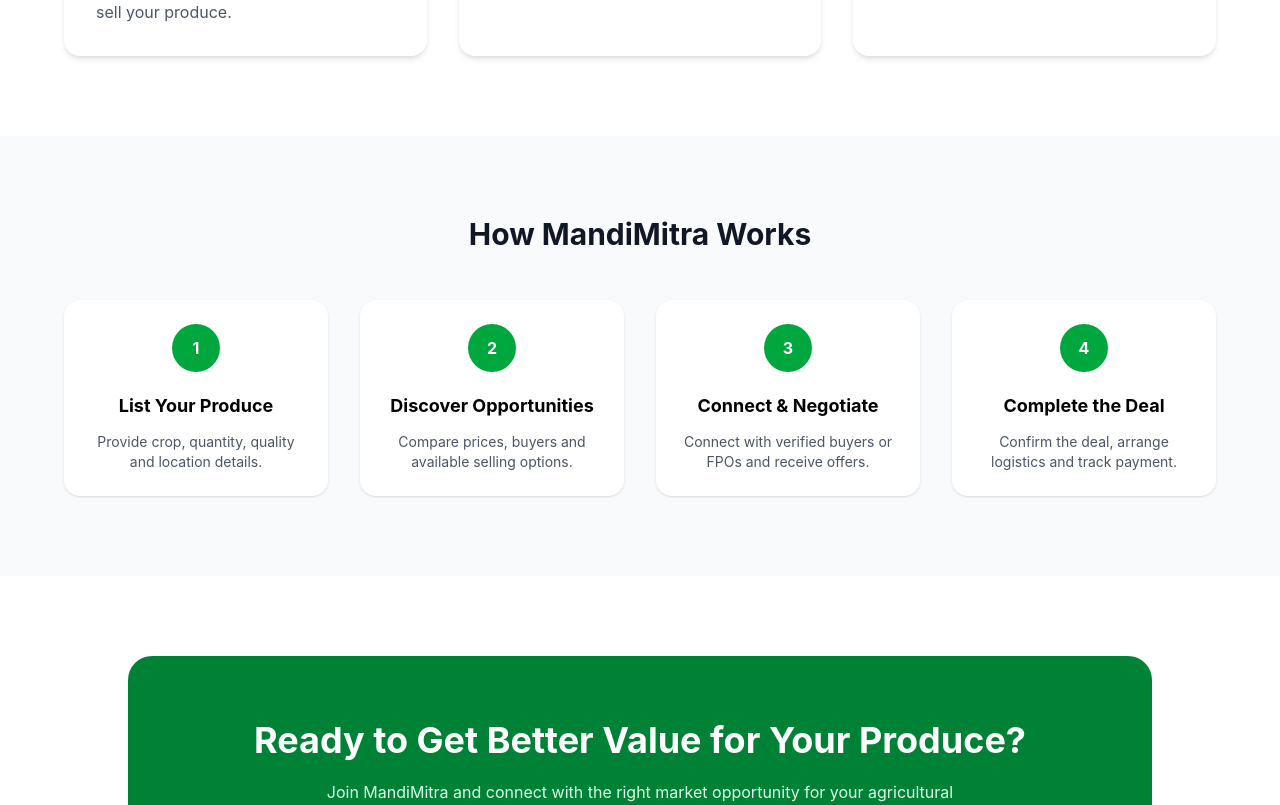
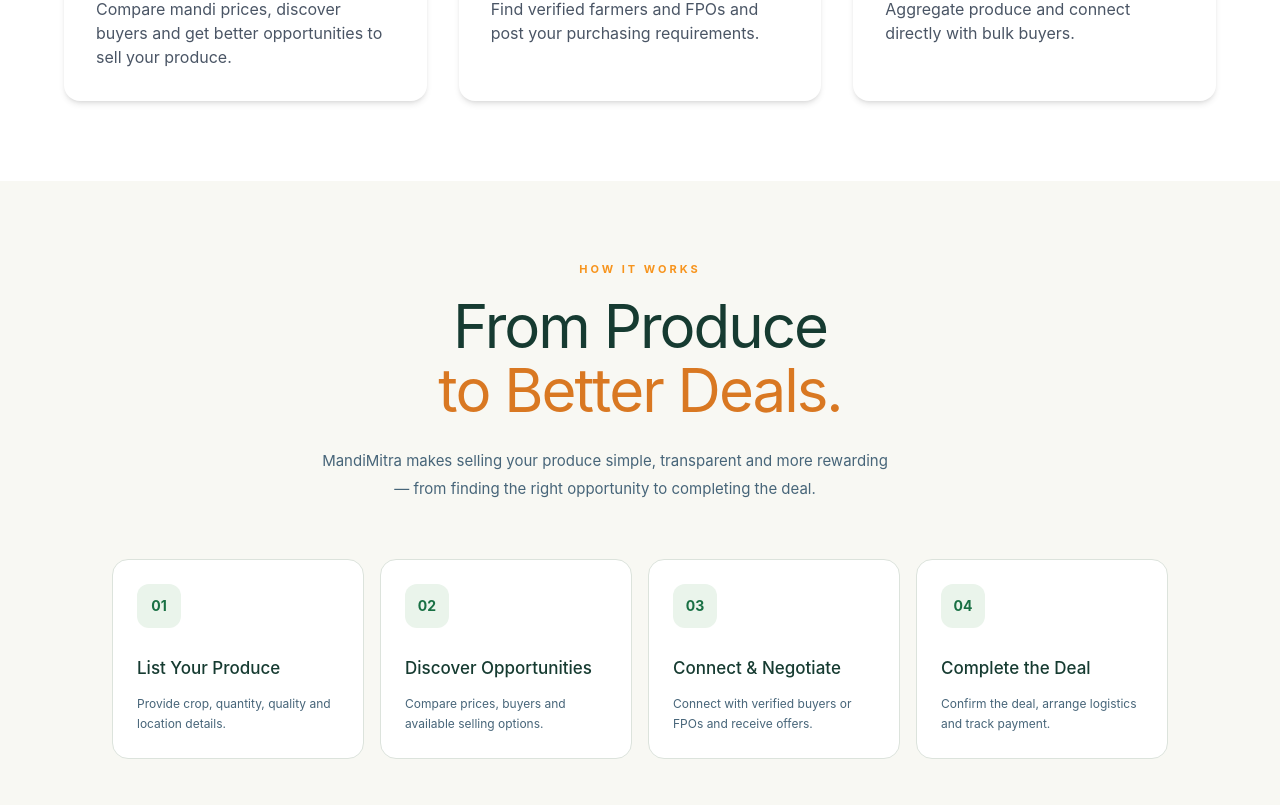
Before and after one commit to RiyaRani23/MandiMitra, a React (Vite) app: page / in a window 1280 px wide. Shown: the part 1575-2380 px from the top of the page. Built offline with nearby package versions, Linux system fonts and the light colour scheme.

Commit message:
Home page

```diff
--- a/src/components/Footer.jsx
+++ b/src/components/Footer.jsx
@@ -171,7 +171,7 @@
                   className="mt-0.5 shrink-0 text-[#f7941d]"
                 />
                 <span>
-                  Bihar, India
+                  Jharkhand, India
                 </span>
               </div>
 
--- a/src/components/Hero.jsx
+++ b/src/components/Hero.jsx
@@ -2,13 +2,13 @@
 
 function Hero() {
   return (
-    <section className="relative h-[595px] overflow-hidden">
+    <section className="relative h-160 overflow-hidden">
 
       {/* Background Image */}
       <div
         className="absolute inset-0 bg-cover bg-center"
         style={{
-          backgroundImage: "url('/images/farmer-hero.jpg')",
+          backgroundImage: "url('https://cdn.pixabay.com/photo/2017/08/25/05/30/in-rice-field-2679153_1280.jpg')",
         }}
       />
 
@@ -19,9 +19,9 @@
       <div className="absolute inset-x-0 bottom-0 h-32 bg-gradient-to-t from-[#12382a]/70 to-transparent" />
 
       {/* Hero Content */}
-      <div className="relative z-10 mx-20 flex h-full max-w-[1350px] items-center px-8">
+      <div className="relative z-10 mx-20 flex h-full max-w-350 items-center px-8">
 
-        <div className="max-w-[550px] pt-16">
+        <div className="max-w-137.5 pt-16">
 
           {/* Small Label */}
           <div className="mb-5 flex items-center gap-2">
@@ -33,7 +33,7 @@
           </div>
 
           {/* Heading */}
-          <h1 className="text-[54px] font-light leading-[1.17] tracking-[-2px] text-white md:text-[60px]">
+          <h1 className="text-[60px] font-light leading-[1.17] tracking-[-2px] text-white md:text-[60px]">
             Sahi Daam,
             <br />
             Sahi Faisla,
@@ -42,9 +42,8 @@
           </h1>
 
           {/* Description */}
-          <p className="mt-5 max-w-[400px] text-[14px] leading-6 text-white/85">
-            Discover better markets. Compare prices. Sell with
-            confidence.
+          <p className="mt-5 max-w-100 text-[14px] leading-6 text-white/85">
+            Discover better markets. Compare prices. Sell with confidence.
           </p>
 
           {/* Buttons */}
--- a/src/components/HowItWorks.jsx
+++ b/src/components/HowItWorks.jsx
@@ -1,68 +1,83 @@
 function HowItWorks() {
+  const steps = [
+    {
+      number: "01",
+      title: "List Your Produce",
+      description:
+        "Provide crop, quantity, quality and location details.",
+    },
+    {
+      number: "02",
+      title: "Discover Opportunities",
+      description:
+        "Compare prices, buyers and available selling options.",
+    },
+    {
+      number: "03",
+      title: "Connect & Negotiate",
+      description:
+        "Connect with verified buyers or FPOs and receive offers.",
+    },
+    {
+      number: "04",
+      title: "Complete the Deal",
+      description:
+        "Confirm the deal, arrange logistics and track payment.",
+    },
+  ];
+
   return (
-    <section className="bg-gray-50 px-8 py-20 scroll-mt-21.5" id="how-it-works">
-      <div className="mx-auto max-w-6xl">
-        <h2 className="text-center text-3xl font-bold text-gray-900">
-          How MandiMitra Works
-        </h2>
+    <section
+      id="how-it-works"
+      className="bg-[#f8f8f3] px-8 py-20 scroll-mt-[86px]"
+    >
+      <div className="mx-20 max-w-[1350px]">
 
-        <div className="mt-12 grid gap-8 md:grid-cols-4">
-          <div className="rounded-2xl bg-white p-6 text-center shadow-sm">
-            <span className="mx-auto flex h-12 w-12 items-center justify-center rounded-full bg-green-600 font-bold text-white">
-              1
+        {/* Heading */}
+        <div className="mx-auto max-w-[650px] text-center">
+          <p className="text-[11px] font-bold tracking-[3px] text-[#f7941d]">
+            HOW IT WORKS
+          </p>
+
+          <h2 className="mt-4 text-5xl font-normal leading-[1.08] tracking-[-2px] text-[#163b31] md:text-6xl">
+            From Produce
+            <br />
+            <span className="text-[#d97822]">
+              to Better Deals.
             </span>
+          </h2>
 
-            <h3 className="mt-5 text-lg font-bold">
-              List Your Produce
-            </h3>
+          <p className="mt-6 max-w-[580px] text-[15px] leading-7 text-[#476579]">
+            MandiMitra makes selling your produce simple, transparent
+            and more rewarding — from finding the right opportunity
+            to completing the deal.
+          </p>
+        </div>
 
-            <p className="mt-3 text-sm text-gray-600">
-              Provide crop, quantity, quality and location details.
-            </p>
-          </div>
+        {/* Steps */}
+        <div className="mt-14 grid gap-4 md:grid-cols-2 lg:grid-cols-4">
+          {steps.map((step) => (
+            <div
+              key={step.number}
+              className="group rounded-2xl border border-[#dce3dc] bg-white p-6 transition duration-300 hover:-translate-y-1 hover:shadow-md"
+            >
+              {/* Number */}
+              <div className="flex h-11 w-11 items-center justify-center rounded-xl bg-[#eaf4eb] text-sm font-bold text-[#197044] transition duration-300 group-hover:bg-[#197044] group-hover:text-white">
+                {step.number}
+              </div>
 
-          <div className="rounded-2xl bg-white p-6 text-center shadow-sm">
-            <span className="mx-auto flex h-12 w-12 items-center justify-center rounded-full bg-green-600 font-bold text-white">
-              2
-            </span>
+              {/* Content */}
+              <h3 className="mt-7 text-[17px] font-medium text-[#163b31]">
+                {step.title}
+              </h3>
 
-            <h3 className="mt-5 text-lg font-bold">
-              Discover Opportunities
-            </h3>
+              <p className="mt-3 text-[12px] leading-5 text-[#476579]">
+                {step.description}
+              </p>
+            </div>
+          ))}
+        </div>
 
-            <p className="mt-3 text-sm text-gray-600">
-              Compare prices, buyers and available selling options.
-            </p>
-          </div>
-
-          <div className="rounded-2xl bg-white p-6 text-center shadow-sm">
-            <span className="mx-auto flex h-12 w-12 items-center justify-center rounded-full bg-green-600 font-bold text-white">
-              3
-            </span>
-
-            <h3 className="mt-5 text-lg font-bold">
-              Connect & Negotiate
-            </h3>
-
-            <p className="mt-3 text-sm text-gray-600">
-              Connect with verified buyers or FPOs and receive offers.
-            </p>
-          </div>
-
-          <div className="rounded-2xl bg-white p-6 text-center shadow-sm">
-            <span className="mx-auto flex h-12 w-12 items-center justify-center rounded-full bg-green-600 font-bold text-white">
-              4
-            </span>
-
-            <h3 className="mt-5 text-lg font-bold">
-              Complete the Deal
-            </h3>
-
-            <p className="mt-3 text-sm text-gray-600">
-              Confirm the deal, arrange logistics and track payment.
-            </p>
-          </div>
-        </div>
       </div>
     </section>
   );
--- a/src/components/Navbar.jsx
+++ b/src/components/Navbar.jsx
@@ -28,6 +28,7 @@
 
         {/* Navigation */}
         <div className="hidden items-center gap-6 lg:flex">
+          {/* How it works */}
           <Link
             to="/#how-it-works"
             className="text-[11px] text-white/90 transition hover:text-[#f7941d]"
@@ -36,14 +37,14 @@
           </Link>
 
           <Link
-            to="/market-prices"
+            to="/#market-prices"
             className="text-[11px] text-white/90 transition hover:text-[#f7941d]"
           >
             Market Prices
           </Link>
 
           <Link
-            to="/about"
+            to="/#about"
             className="text-[11px] text-white/90 transition hover:text-[#f7941d]"
           >
             About
```
